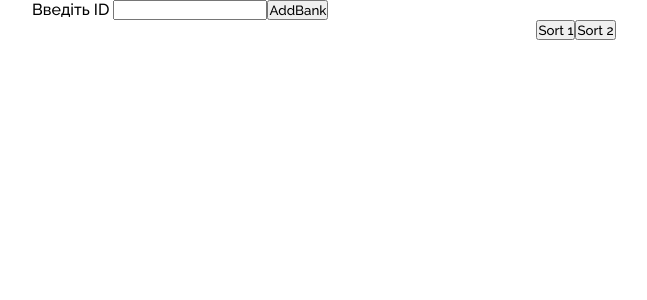
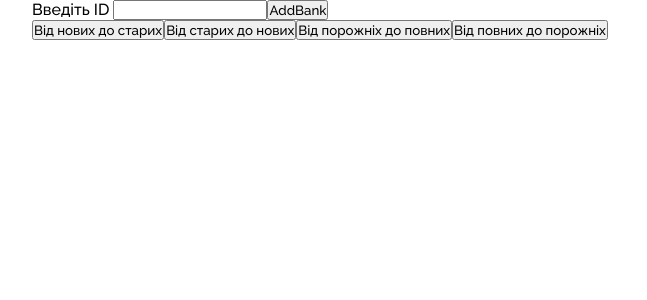
Before and after one commit to NOsysisSA/Vyshybanky, a React (Create React App) app: page / in a window 1280 px wide. Shown: the top 300 px of the page, without its empty margins (64-711 px from the left). Built offline with nearby package versions, Linux system fonts and the light colour scheme.

Commit message:
Added sorting functions

```diff
--- a/src/Components/AddBanka.jsx
+++ b/src/Components/AddBanka.jsx
@@ -59,6 +59,27 @@ function AddBanka() {
       setBankId('')
     }
   }
+  console.log(banks)
+
+  const handleSortByDateOldToNew = () => {
+    const sortedData = [...banks].sort((a,b) => a.date - b.date)
+    setBanks(sortedData)
+  }
+
+  const handleSortByDateNewToOld = () => {
+    const sortedData = [...banks].sort((a,b) => b.date - a.date)
+    setBanks(sortedData)
+  }
+
+  const handleSortByPErcentCleanToFull = () => {
+    const sortedData = [...banks].sort((a,b) => a.percent - b.percent)
+    setBanks(sortedData)
+  }
+
+  const handleSortByPErcentFullToClean = () => {
+    const sortedData = [...banks].sort((a,b) => b.percent - a.percent)
+    setBanks(sortedData)
+  }
 
   return (
     <div className="main">
@@ -66,6 +87,12 @@ function AddBanka() {
         <label>Введіть ID </label>
         <input type="text" value={bankId} onChange={handleInputChange} />
         <button onClick={addBank}>AddBank</button>
+      </div>
+      <div className="sortBat">
+        <button onClick={handleSortByDateNewToOld}>Від нових до старих</button>
+        <button onClick={handleSortByDateOldToNew}>Від старих до нових</button>
+        <button onClick={handleSortByPErcentCleanToFull}>Від порожніх до повних</button>
+        <button onClick={handleSortByPErcentFullToClean}>Від повних до порожніх</button>
       </div>
       <div className='cards'>
         <Cards banks={banks} />
--- a/src/Components/Cards.jsx
+++ b/src/Components/Cards.jsx
@@ -1,19 +1,16 @@
 import React from "react";
 import "./cards.css";
 function Cards({ banks }) {
+
   return (
     <div className="content">
-      <div className="sortBar">
-        <button>Sort 1</button>
-        <button>Sort 2</button>
-      </div>
-
       <div className="cards">
         {banks.map((bank, index) => (
           <div key={index}>
             {bank.banka ? (
               <div className="card">
                 <div className="img">
+
                   <img
                     src="https://send.monobank.ua/img/jar/uah_50.png"
                     alt="Банка"
@@ -22,8 +19,8 @@ function Cards({ banks }) {
                 <div className="name">
                   <h1>{bank.banka.name}</h1>
                 </div>
+                <p>{bank.percent}%</p>
                 <div className="line">
-                  <p>{bank.percent}%</p>
                   <div
                     style={{ width: `${bank.percent}%` }}
                     className="res"
@@ -31,10 +28,12 @@ function Cards({ banks }) {
                 </div>
                 <div className="money">
                   <div className="jarAmount">
-                    <p>{bank.banka.jarAmount}</p>
+                    <p>Накопичено</p>
+                    <p>{bank.banka.jarAmount}₴</p>
                   </div>
                   <div className="jarGoal">
-                    <p>{bank.banka.jarGoal}</p>
+                  <p>Мета</p>
+                    <p>{bank.banka.jarGoal}₴</p>
                   </div>
                 </div>
                 <div className="info">
--- a/src/Components/cards.css
+++ b/src/Components/cards.css
@@ -33,6 +33,8 @@ img{
 .line{
     width: 100%;
     height: 3px;
+    border:1px solid black;
+    border-radius: 20px;
 }
 
 .res{
@@ -46,3 +48,7 @@ img{
   justify-content: center;
   align-items: center;
 }
+.money{
+    display: flex;
+    justify-content: space-around;
+}
```
